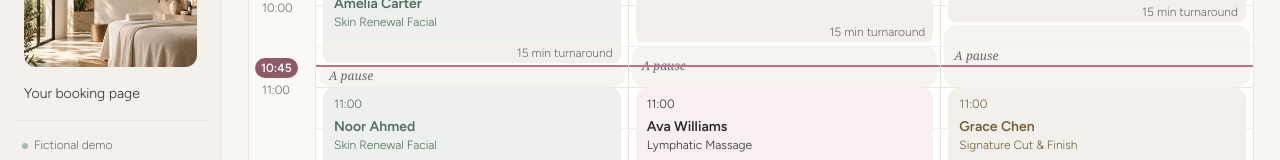
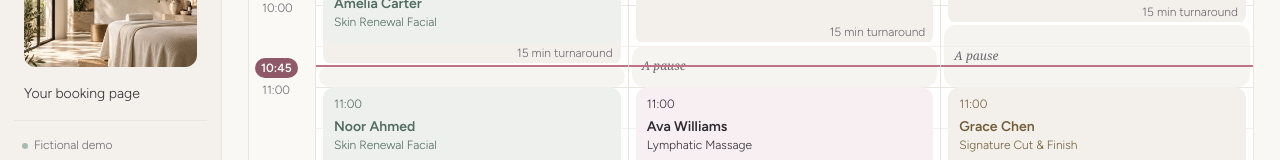
Before and after one commit to EmotiveImpact/saleane, a React (Vite) app: page /calendar in a window 1280 px wide. Shown: the part 632-792 px from the top of the page. Built offline with nearby package versions, Linux system fonts and the light colour scheme.

Commit message:
Calendar: a short pause is tinted only, the words need room
Co-Authored-By: Claude Opus 5.5 (1M context) <noreply@anthropic.com>
Claude-Session: https://claude.ai/code/session_01SxuroMVJFVWNqcsfDqPLS5

```diff
--- a/src/pages/Calendar.tsx
+++ b/src/pages/Calendar.tsx
@@ -345,7 +345,8 @@ export function Calendar() {
                           height: ((segment.to - segment.from) / 60) * 82,
                         }}
                       >
-                        <span>A pause</span>
+                        {/* A short pause is tinted only; the words need room to sit in. */}
+                        {segment.to - segment.from >= 30 && <span>A pause</span>}
                       </div>
                     ))
                 })()}
```
